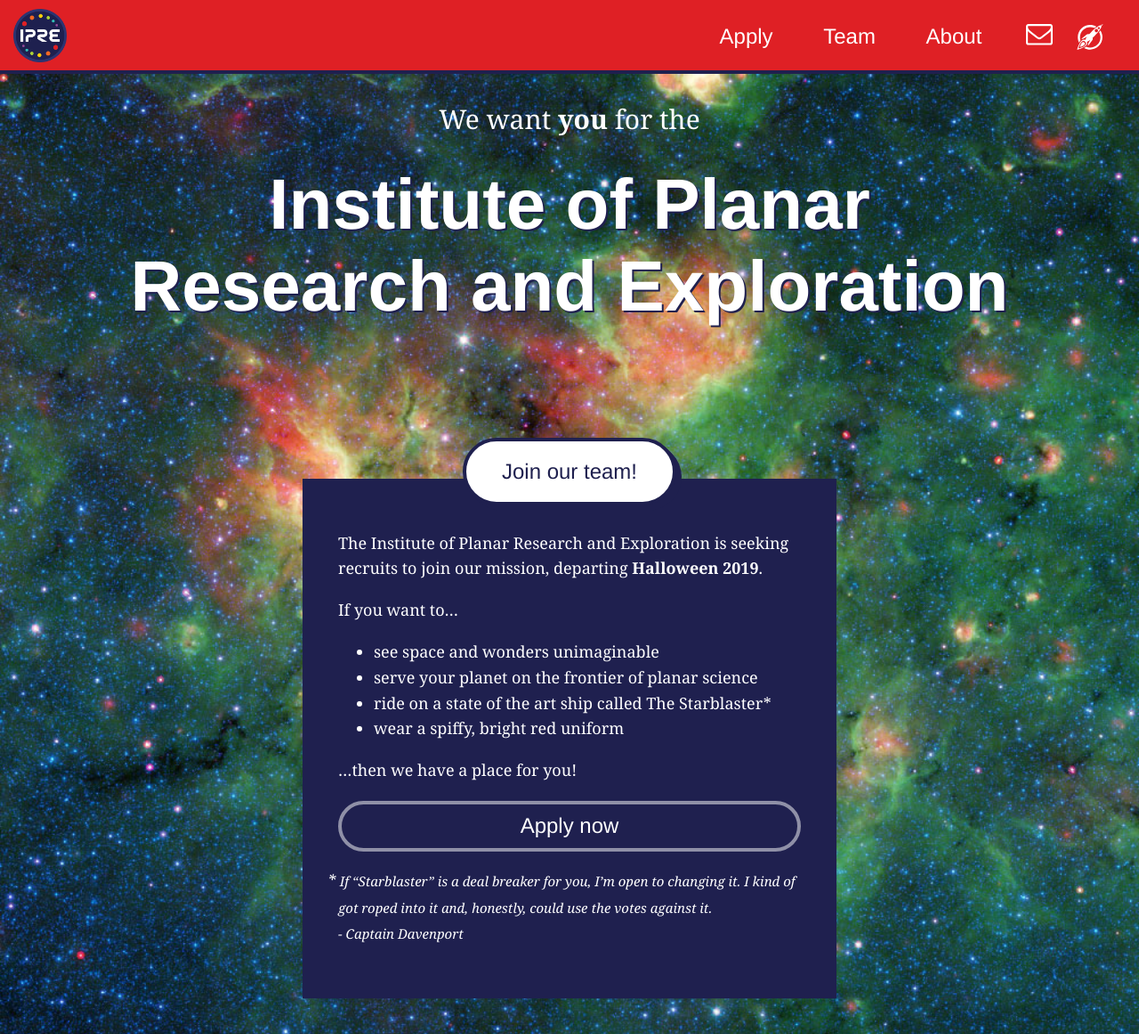
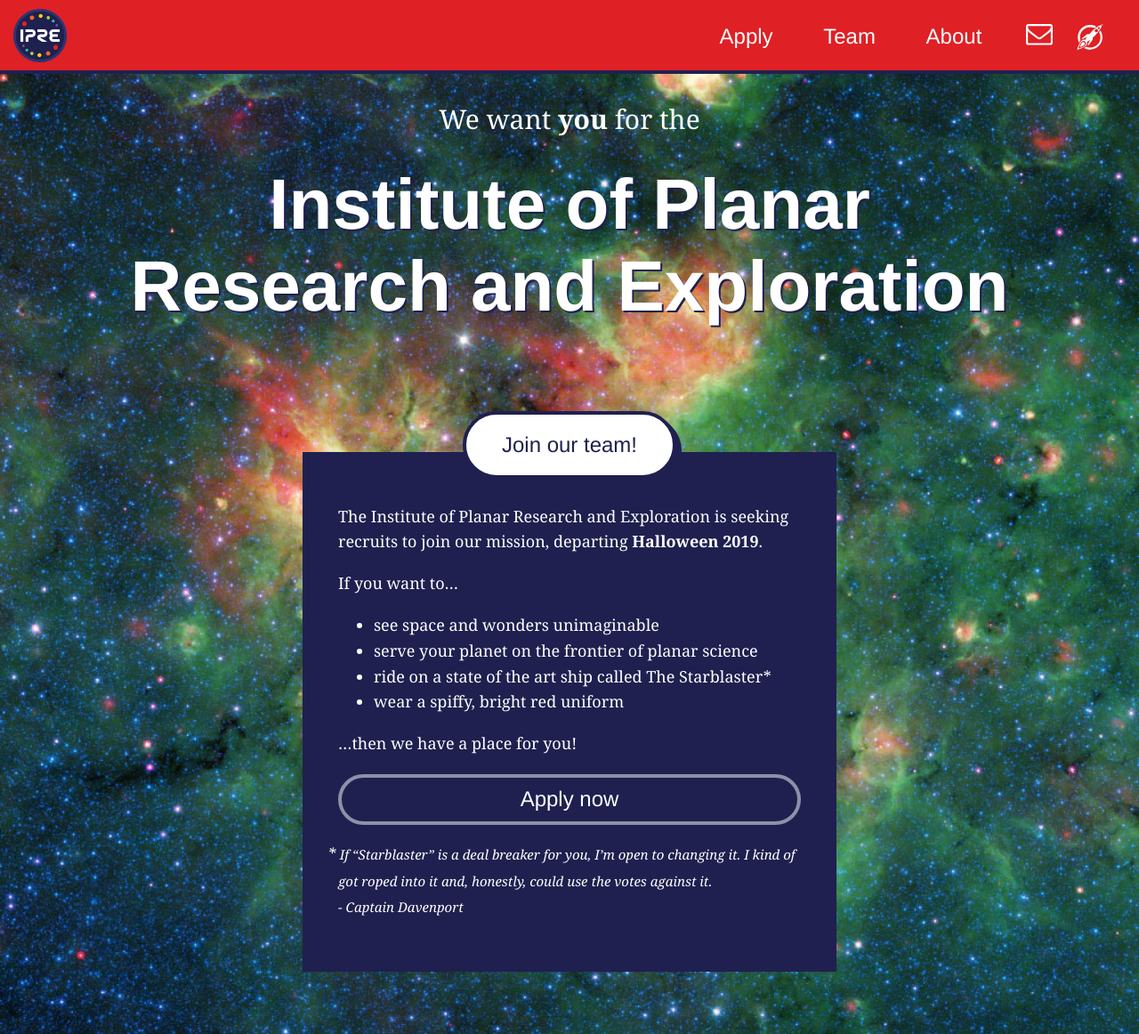
Before and after one commit to Inst-of-Planar-Research-and-Exploration/IPRE-website, a Jekyll site: the page built from index.html, in a window 1280 px wide and 1162 px high. Shown: the whole window at 89% size. Built offline with Jekyll 4.4.1, drawn with Linux system fonts in a browser that asks for light colours; some web fonts are replaced.

Commit message:
Adjust spacing issues around title on Home page

```diff
--- a/css/main.scss
+++ b/css/main.scss
@@ -160,7 +160,6 @@ p {
     text-shadow: $text-shadow_display;
     font-size: 80px;
     margin-top: 30px;
-    padding-bottom: 30px;
   }
 
   .home_title-before {
@@ -388,7 +387,6 @@ p {
     .home_title {
       font-size: 40px;
       margin-top: 15px;
-      padding-bottom: 15px;
     }
 
     .home_title-before {
@@ -436,7 +434,6 @@ p {
   .container_home {
     .home_title {
       margin-top: 15px;
-      padding-bottom: 15px;
       font-size: 30px;
     }
 
```
